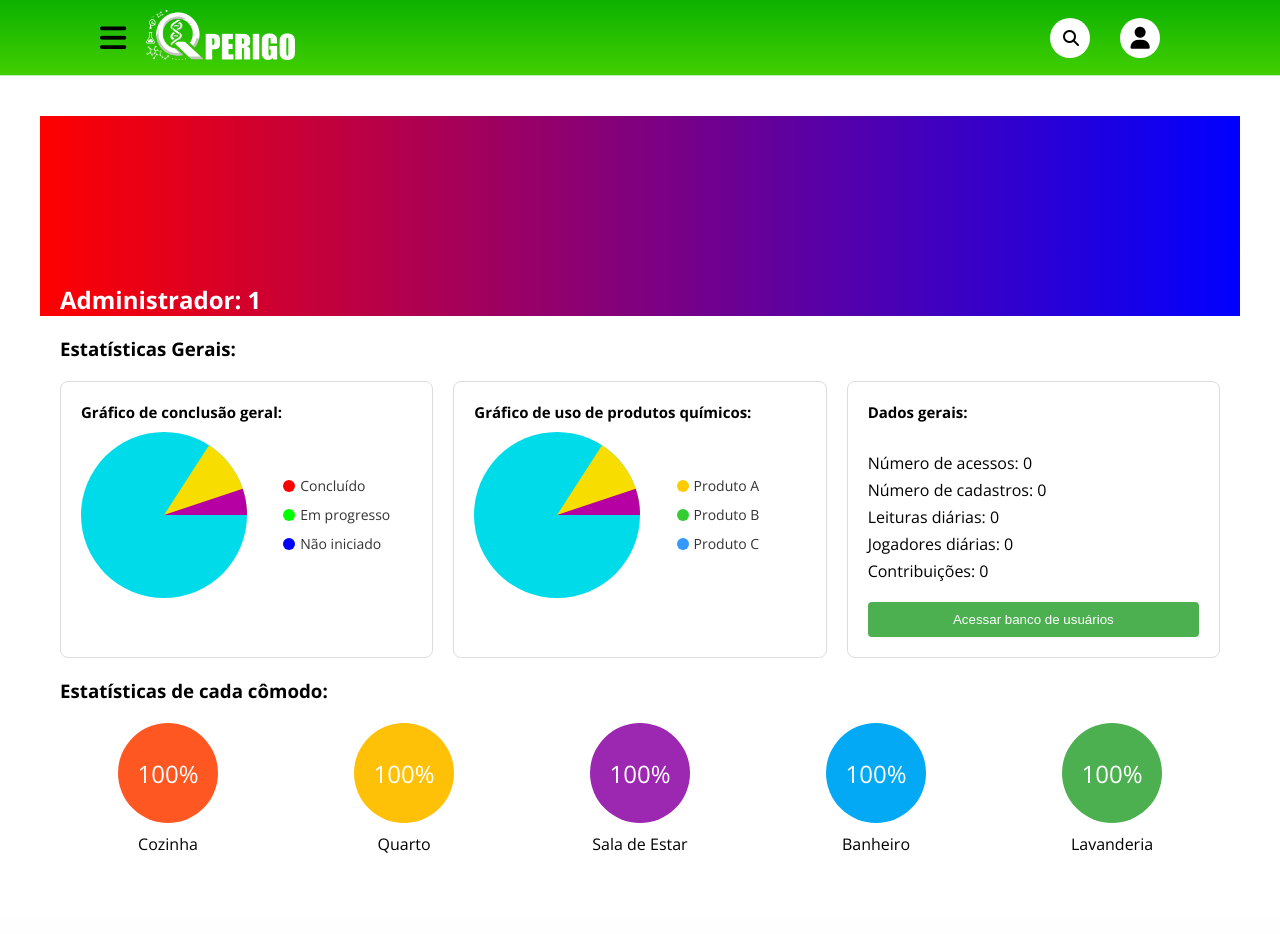
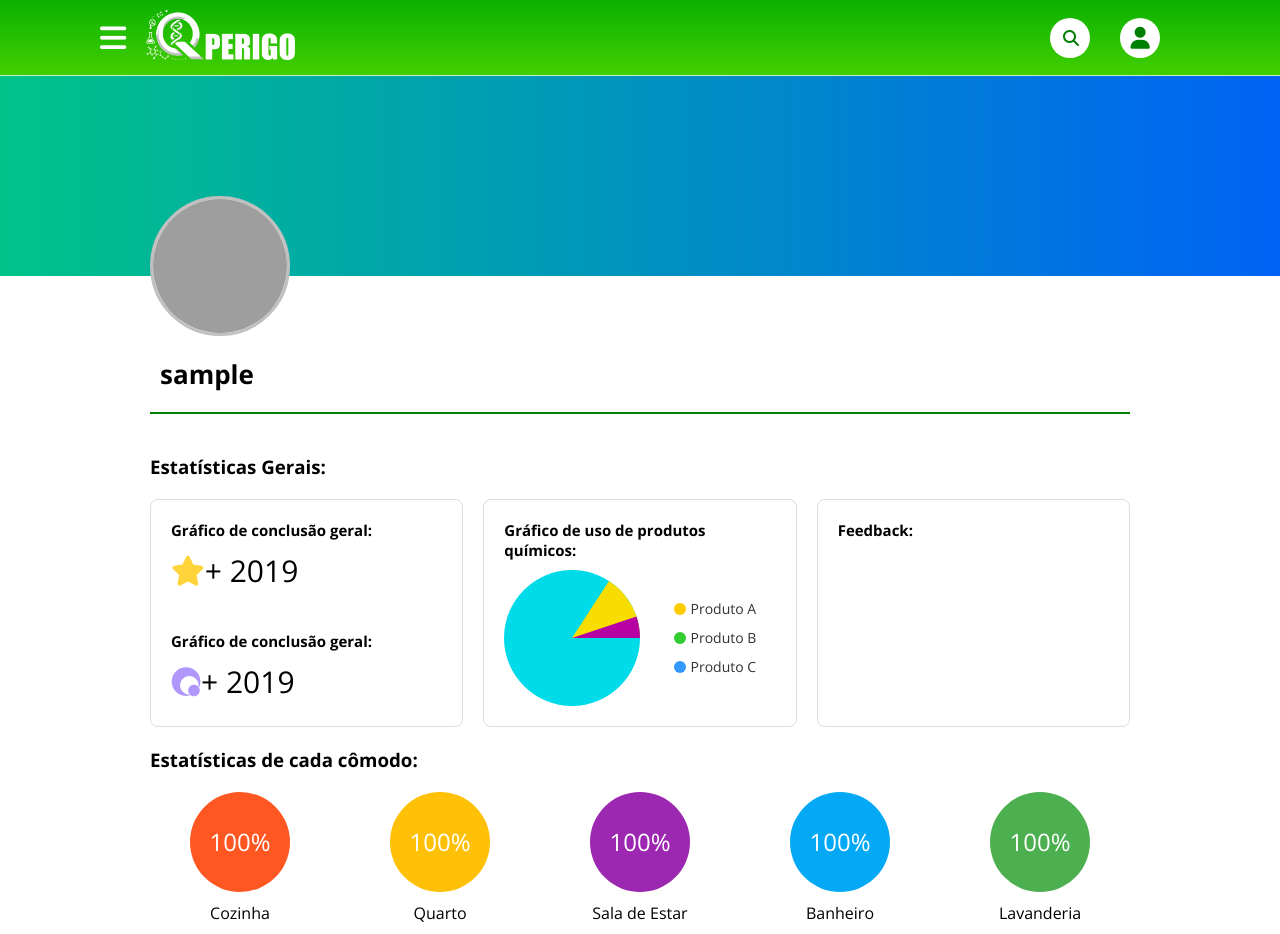
Before and after one commit to FernandoRamirez457/projetinho_quimica, a PHP site: page /projetinho_quimica/perfilAdm.php in a window 1280 px wide. Before the commit the page ends 853 px from the top, so only its background shows below. Run offline with PHP 8.4, Linux system fonts and the light colour scheme; the visitor is signed in with stand-in values (Sample User, id 1); some libraries are stand-ins or nearby versions; grey boxes are pictures that could not be loaded.

Commit message:
Pagina user prototipo

```diff
--- a/view/css/adm.css
+++ b/view/css/adm.css
@@ -1,29 +1,52 @@
-/* Estilos para a seção de administração */
+.content-perfil {
+    min-width: 100%;
+    padding: 0;
+}
+
 .admin-header {
     width: 100% !important; /* Ignora qualquer largura herdada */
     height: 200px !important; /* Altura fixa */
-    background: linear-gradient(to right, red, blue) !important; /* Gradiente */
+    background: linear-gradient(to right, rgb(0, 195, 137), rgb(0, 98, 245)) !important; /* Gradiente */
     display: flex !important;
     align-items: flex-end !important;
     padding: 0 20px !important;
     box-sizing: border-box !important; /* Inclui padding na largura total */
     margin: 0 !important; /* Remove margens */
     overflow: visible !important; /* Garantir que nada seja cortado */
+    position: relative;
 }
 
-.admin-header h2 {
-    margin: 0 !important;
-    color: white !important;
-    font-size: 24px !important;
+.admin-header img {
+    width: 140px;
+    height: 140px;
+    border-radius: 50%;
+    border: 3px solid rgb(192, 192, 192);
+    position: absolute;
+    bottom: -60px;
+    left: 150px;
+    background-color: white;
 }
 
 .stats-section {
-    padding: 20px;
+    padding:  10px 150px;
+    margin-top: 70px;
+}
+
+.name-user {
+    margin-left: 10px;
+    font-size: 26px;
+    margin-bottom: 20px ;
+}
+
+.divisor-hr {
+    border: 1px solid green;
 }
 
 .stats-header {
     margin-bottom: 20px;
+    margin-top: 40px;
 }
+
 
 .stats-grid {
     display: grid;
@@ -52,6 +75,16 @@
 .stats-card h4 {
     font-size: 15px;
     margin: 0 0 10px;
+}
+
+.stats-card:nth-child(1){
+    gap: 40px;
+}
+
+.stats-card:nth-child(1) .chart-container div{
+    display: flex;
+    align-items: center;
+    font-size: 30px;
 }
 
 .legend {
--- a/view/perfilAdm.php
+++ b/view/perfilAdm.php
@@ -1,43 +1,47 @@
 <?php
-    session_start();
+session_start();
 
- $id = $_SESSION['id_contribuidor'];
- $nome = $_SESSION['nome_contribuidor'];
- $email = $_SESSION['email_contribuidor'];
+$id = $_SESSION['id_user'];
+$nome = $_SESSION['nome_user'];
+$email = $_SESSION['email_user'];
 
 ?>
 
 <!DOCTYPE html>
 <html lang="pt-BR">
+
 <head>
     <meta charset="UTF-8">
     <meta name="viewport" content="width=device-width, initial-scale=1.0">
     <title>Administrador</title>
+    <link rel="stylesheet" href="./css/assets/main.css">
     <link rel="stylesheet" href="./css/adm.css">
-    <link rel="stylesheet" href="./css/assets/main.css">
 </head>
+
 <body>
     <!-- HEADER -->
     <header>
         <div class="menu-icon" onclick="toggleSidebar()">
-            <i class="fa-solid fa-bars"></i>
+            <i class="fa-solid fa-bars" style="color: white;"></i>
         </div>
         <div class="navbar-content">
             <a href="./index.html"><img src="./img/logo_q_perigo.png" alt=""></a>
             <div class="functions">
                 <div class="search-container">
-                    <label for="search-input" class="search-icon">
+                    <label for="search-input" class="search-icon" style="color: green;">
                         <i class="fa-solid fa-magnifying-glass"></i>
                     </label>
                     <input type="text" class="search-input" id="search-input" required />
                 </div>
-                <div class="profile"><i class="fa-solid fa-user"></i></div>
+                <div class="profile"><i class="fa-solid fa-user" style="color: green;"></i></div>
             </div>
         </div>
     </header>
     <aside class="sidebar" id="sidebar">
         <p class="close-btn" onclick="toggleSidebar()">×</p>
-        <a href="./index.html"><div class="logotipo"><img src="./img/logo_q_perigo.png" alt=""></div></a>
+        <a href="./index.html">
+            <div class="logotipo"><img src="./img/logo_q_perigo.png" alt=""></div>
+        </a>
         <div class="sidebar-content">
             <a href="./index.html" class="sidebar-link active">
                 <i class="fa-solid fa-house"></i>
@@ -73,11 +77,14 @@
     <div class="overlay" id="overlay" onclick="toggleSidebar()"></div>
     <!--FIM HEADER-->
 
-    <main>
+    <main class="content-perfil">
         <div class="admin-header">
-            <h2>Administrador: <?php echo $nome ?></h2>
+            <img src="https://cdn.icon-icons.com/icons2/3868/PNG/512/profile_circle_icon_242774.png" alt="">
         </div>
+
         <section class="stats-section">
+            <h2 class="name-user"><?php echo $nome ?></h2>
+            <hr class="divisor-hr">
             <div class="stats-header">
                 <h3>Estatísticas Gerais:</h3>
             </div>
@@ -85,13 +92,17 @@
                 <div class="stats-card">
                     <div class="chart-container">
                         <h4>Gráfico de conclusão geral:</h4>
-                        <div class="chart-content">
-                            <img src="img/grafico1.svg" alt="Gráfico de conclusão geral">
-                            <div class="legend">
-                                <p><span class="legend-color" style="background-color: #ff0000;"></span> Concluído</p>
-                                <p><span class="legend-color" style="background-color: #00ff00;"></span> Em progresso</p>
-                                <p><span class="legend-color" style="background-color: #0000ff;"></span> Não iniciado</p>
-                            </div>
+                        <div>
+                            <i class="fa-solid fa-star" style="color: #FFD43B;"></i>
+                            <p>+ 2019</p>
+                        </div>
+                    </div>
+
+                    <div class="chart-container">
+                        <h4>Gráfico de conclusão geral:</h4>
+                        <div>
+                        <i class="fa-brands fa-quinscape" style="color: #B197FC;"></i>
+                            <p>+ 2019</p>
                         </div>
                     </div>
                 </div>
@@ -109,15 +120,9 @@
                     </div>
                 </div>
                 <div class="stats-card">
-                    <h4>Dados gerais:</h4>
-                    <ul>
-                        <li>Número de acessos: 0</li>
-                        <li>Número de cadastros: 0</li>
-                        <li>Leituras diárias: 0</li>
-                        <li>Jogadores diárias: 0</li>
-                        <li>Contribuições: 0</li>
-                    </ul>
-                    <button class="btn">Acessar banco de usuários</button>
+                    <h4>Feedback:</h4>
+                    <p></p>
+                    <i></i>
                 </div>
             </div>
             <div class="room-stats">
@@ -151,4 +156,5 @@
     <script src="js/interactions/navbar.js"></script>
     <script src="./js/interactions/carrossel.js"></script>
 </body>
+
 </html>
```
